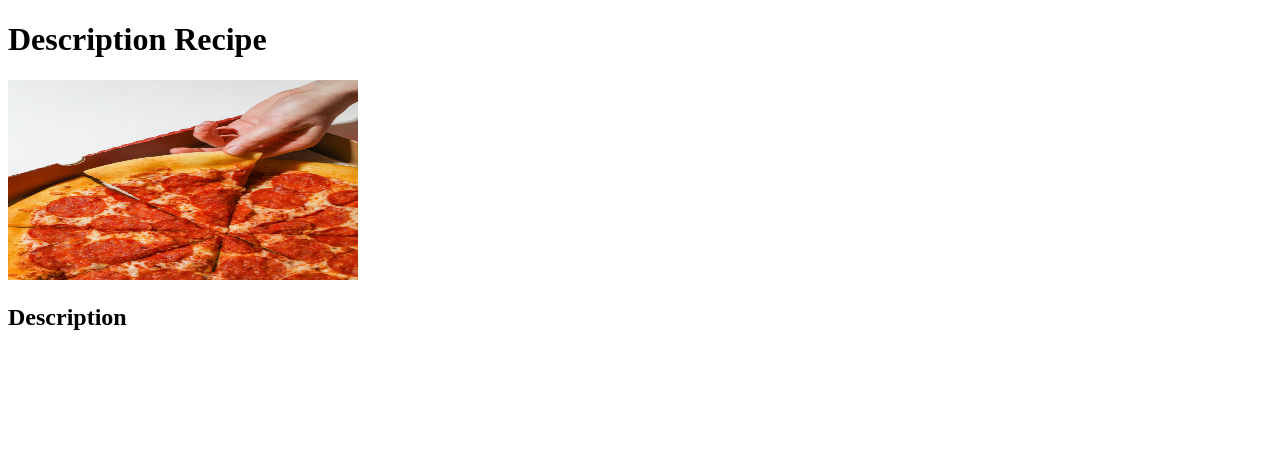
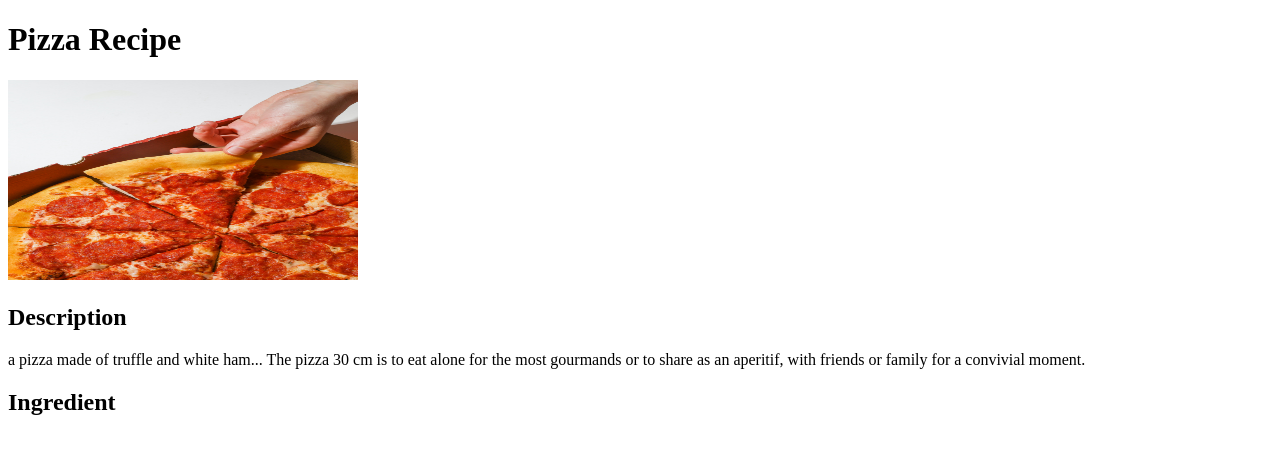
Before and after one commit to marcleydevathlete/oden-recipes, a plain HTML site: page recipes/pizza.html in a window 1280 px wide. Drawn offline with Linux system fonts and the light colour scheme; files whose address does not match are found by name.

Commit message:
Add description for pizza recipes

```diff
--- a/recipes/pizza.html
+++ b/recipes/pizza.html
@@ -7,7 +7,12 @@
     <title>Pizza recipe</title>
 </head>
 <body>
-    <h1> Description Recipe</h1>
+    <h1> Pizza Recipe</h1>
     <img src="/home/marcernest/oden-recipes/recipes/recipes-images/pizza.jpg" width="350px" height=200px"">
 
     <h2>Description</h2>
+     <p>a pizza made of truffle and white ham...
+        The pizza 30 cm is to eat alone for the most
+         gourmands or to share as an aperitif, with
+          friends or family for a convivial moment.</p>
+     <h2>Ingredient</h2>
```
